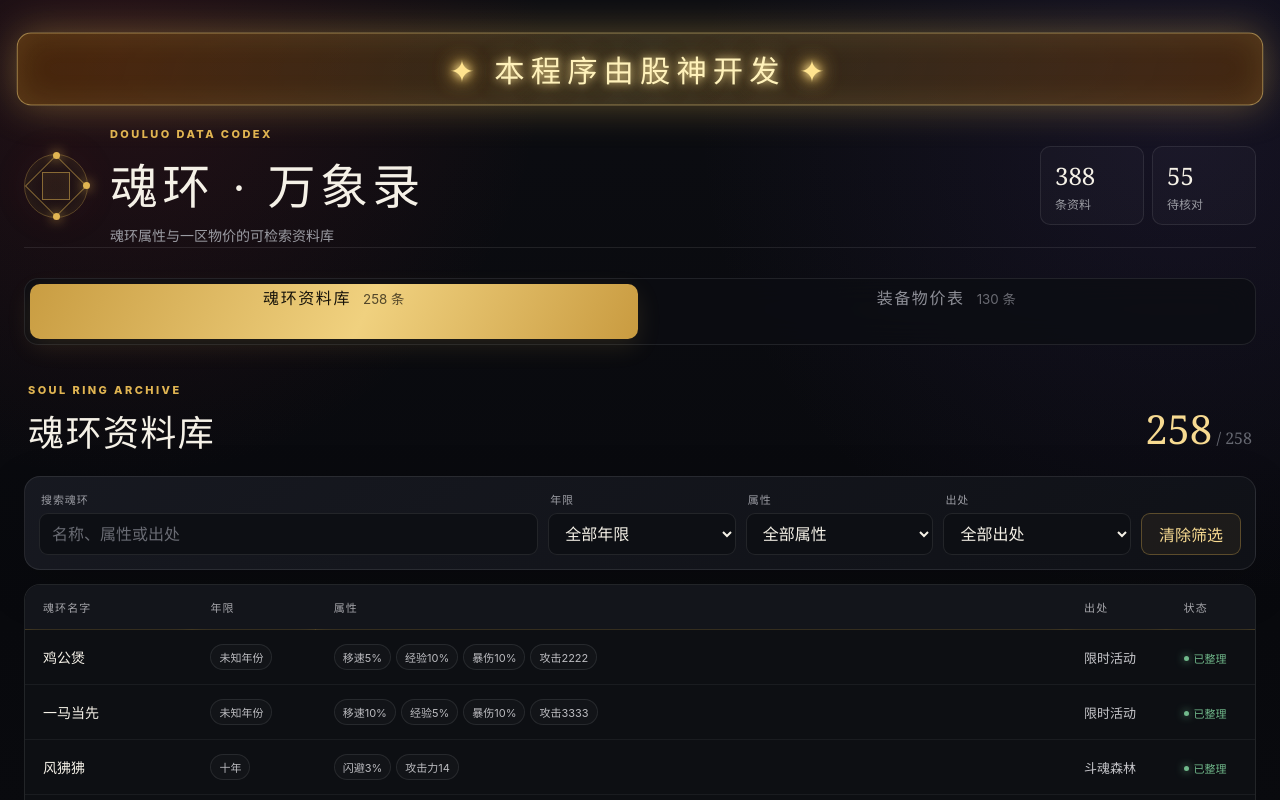
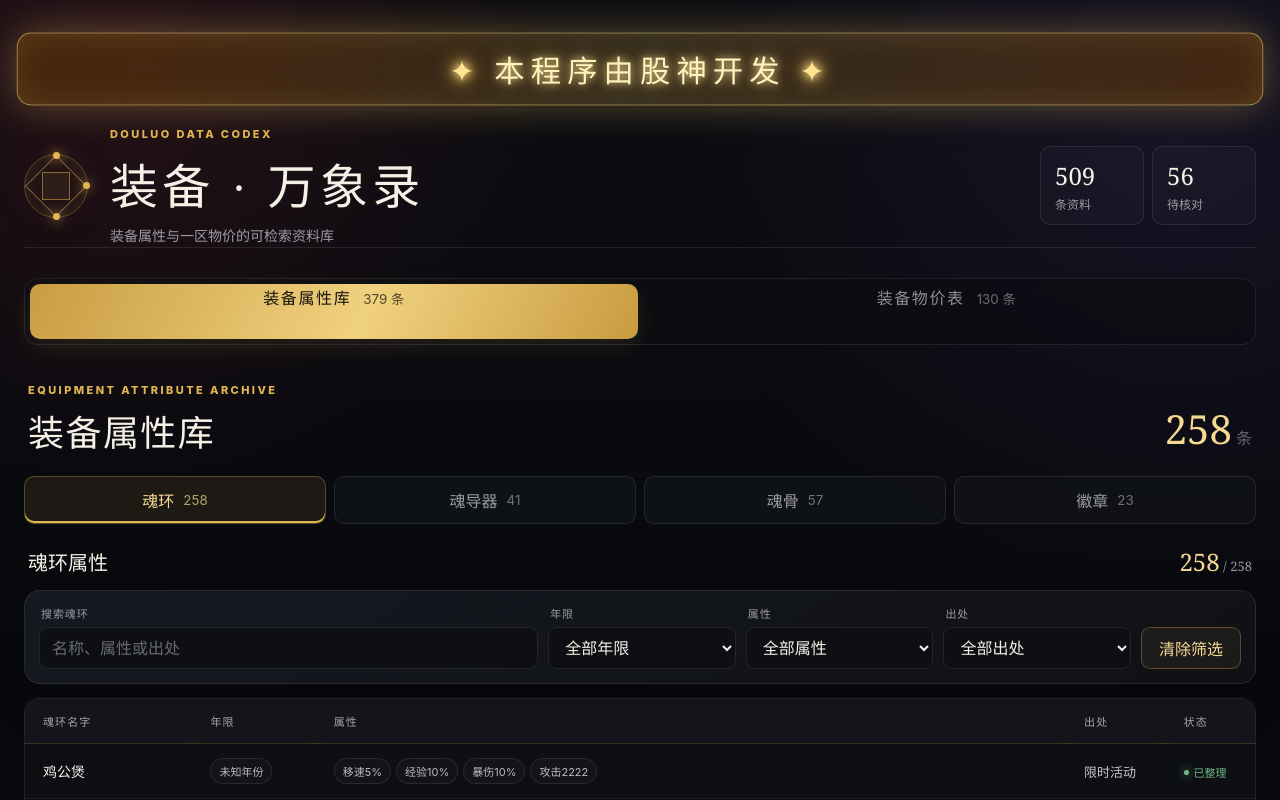
Before and after one commit to wangjunjie0407-ux/douluo-equipment-codex, a React (Vite) app: page / in a window 1280 px wide. Shown: the top 800 px of the page. Built offline with nearby package versions, Linux system fonts and the light colour scheme.

Commit message:
feat: expand soul rings into equipment attribute library

```diff
--- a/src/App.tsx
+++ b/src/App.tsx
@@ -2,18 +2,25 @@ import { useState } from "react";
 import soulRingData from "./data/soul-rings.json";
 import marketData from "./data/market-items.json";
 import rangeData from "./data/range-prices.json";
-import type { MarketItem, RangePriceRecord, SoulRingRecord } from "./types";
+import soulDeviceData from "./data/soul-devices.json";
+import soulBoneData from "./data/soul-bones.json";
+import badgeData from "./data/badges.json";
+import type { EquipmentAttributeRecord, MarketItem, RangePriceRecord, SoulRingRecord } from "./types";
 import { MarketModule } from "./components/MarketModule";
 import { ModuleTabs } from "./components/ModuleTabs";
-import { SoulRingModule } from "./components/SoulRingModule";
+import { EquipmentAttributeModule } from "./components/EquipmentAttributeModule";
 
 const soulRings = soulRingData as SoulRingRecord[];
 const marketItems = marketData as MarketItem[];
 const rangePrices = rangeData as RangePriceRecord[];
+const soulDevices = soulDeviceData as EquipmentAttributeRecord[];
+const soulBones = soulBoneData as EquipmentAttributeRecord[];
+const badges = badgeData as EquipmentAttributeRecord[];
 
 export default function App() {
   const [active, setActive] = useState<"rings" | "market">("rings");
-  const reviewCount = [...soulRings, ...marketItems, ...rangePrices].filter((item) => item.confidence === "needs-review").length;
+  const equipmentCount = soulRings.length + soulDevices.length + soulBones.length + badges.length;
+  const reviewCount = [...soulRings, ...soulDevices, ...soulBones, ...badges, ...marketItems, ...rangePrices].filter((item) => item.confidence === "needs-review").length;
   return (
     <div className="app-shell">
       <div className="developer-credit" aria-label="开发者署名">
@@ -21,12 +28,12 @@ export default function App() {
       </div>
       <header className="site-header">
         <div className="brand-mark" aria-hidden="true"><span /><span /><span /></div>
-        <div><p className="eyebrow">DOULUO DATA CODEX</p><h1>魂环 · 万象录</h1><p>魂环属性与一区物价的可检索资料库</p></div>
-        <div className="header-stats"><span><b>{soulRings.length + marketItems.length + rangePrices.length}</b> 条资料</span><span><b>{reviewCount}</b> 待核对</span></div>
+        <div><p className="eyebrow">DOULUO DATA CODEX</p><h1>装备 · 万象录</h1><p>装备属性与一区物价的可检索资料库</p></div>
+        <div className="header-stats"><span><b>{equipmentCount + marketItems.length + rangePrices.length}</b> 条资料</span><span><b>{reviewCount}</b> 待核对</span></div>
       </header>
-      <ModuleTabs active={active} onChange={setActive} ringCount={soulRings.length} marketCount={marketItems.length + rangePrices.length} />
+      <ModuleTabs active={active} onChange={setActive} equipmentCount={equipmentCount} marketCount={marketItems.length + rangePrices.length} />
       <main>
-        <div hidden={active !== "rings"}><SoulRingModule records={soulRings} /></div>
+        <div hidden={active !== "rings"}><EquipmentAttributeModule soulRings={soulRings} soulDevices={soulDevices} soulBones={soulBones} badges={badges} /></div>
         <div hidden={active !== "market"}><MarketModule records={marketItems} ranges={rangePrices} /></div>
       </main>
       <footer><p>数据整理自用户提供图片 · 物价记录时间：2026.8</p><p>“待核对”表示原图文字较小或识别置信度不足。</p></footer>
--- /dev/null
+++ b/src/components/EquipmentAttributeModule.tsx
@@ -0,0 +1,49 @@
+import { useMemo, useState } from "react";
+import type { EquipmentAttributeRecord, SoulRingRecord } from "../types";
+import { filterEquipmentRecords } from "../lib/filter";
+import { EquipmentRecordTable } from "./EquipmentRecordTable";
+import { FilterBar } from "./FilterBar";
+import { SoulRingModule } from "./SoulRingModule";
+
+type Category = "rings" | "devices" | "bones" | "badges";
+const unique = (values: string[]) => [...new Set(values)].sort((a, b) => a.localeCompare(b, "zh-CN"));
+
+function EquipmentCategoryPanel({ label, records }: { label: string; records: EquipmentAttributeRecord[] }) {
+  const [query, setQuery] = useState("");
+  const [subtype, setSubtype] = useState("");
+  const [source, setSource] = useState("");
+  const subtypes = useMemo(() => unique(records.map((item) => item.subtype)), [records]);
+  const sources = useMemo(() => unique(records.flatMap((item) => item.source ? [item.source] : [])), [records]);
+  const filtered = filterEquipmentRecords(records, query, { subtype, source });
+  const clear = () => { setQuery(""); setSubtype(""); setSource(""); };
+  return (
+    <section aria-label={`${label}属性`}>
+      <div className="subcategory-heading"><h3>{label}属性</h3><strong>{filtered.length}<span> / {records.length}</span></strong></div>
+      <FilterBar label={`搜索${label}`} value={query} placeholder="名称、属性或出处" onChange={setQuery} onClear={clear}>
+        <label><span>{label === "魂导器" ? "孔位" : label === "魂骨" ? "魂骨类型" : "徽章类型"}</span><select value={subtype} onChange={(event) => setSubtype(event.target.value)}><option value="">全部类型</option>{subtypes.map((value) => <option key={value}>{value}</option>)}</select></label>
+        {sources.length > 0 && <label><span>出处</span><select value={source} onChange={(event) => setSource(event.target.value)}><option value="">全部出处</option>{sources.map((value) => <option key={value}>{value}</option>)}</select></label>}
+      </FilterBar>
+      {filtered.length === 0 ? <div className="empty"><p>没有找到匹配的{label}</p><button onClick={clear}>清除筛选</button></div> : <EquipmentRecordTable records={filtered} />}
+    </section>
+  );
+}
+
+export function EquipmentAttributeModule({ soulRings, soulDevices, soulBones, badges }: { soulRings: SoulRingRecord[]; soulDevices: EquipmentAttributeRecord[]; soulBones: EquipmentAttributeRecord[]; badges: EquipmentAttributeRecord[] }) {
+  const [active, setActive] = useState<Category>("rings");
+  const tabs: Array<{ id: Category; label: string; count: number }> = [
+    { id: "rings", label: "魂环", count: soulRings.length },
+    { id: "devices", label: "魂导器", count: soulDevices.length },
+    { id: "bones", label: "魂骨", count: soulBones.length },
+    { id: "badges", label: "徽章", count: badges.length }
+  ];
+  return (
+    <section className="module-panel" aria-labelledby="equipment-library-title">
+      <div className="section-heading"><div><p className="eyebrow">EQUIPMENT ATTRIBUTE ARCHIVE</p><h2 id="equipment-library-title">装备属性库</h2></div><strong>{tabs.find((tab) => tab.id === active)?.count}<span> 条</span></strong></div>
+      <nav className="attribute-tabs" aria-label="装备属性分类">{tabs.map((tab) => <button key={tab.id} aria-label={`${tab.label} ${tab.count}`} className={active === tab.id ? "active" : ""} aria-pressed={active === tab.id} onClick={() => setActive(tab.id)}><span>{tab.label}</span><small>{tab.count}</small></button>)}</nav>
+      <div hidden={active !== "rings"}><SoulRingModule records={soulRings} embedded /></div>
+      <div hidden={active !== "devices"}><EquipmentCategoryPanel label="魂导器" records={soulDevices} /></div>
+      <div hidden={active !== "bones"}><EquipmentCategoryPanel label="魂骨" records={soulBones} /></div>
+      <div hidden={active !== "badges"}><EquipmentCategoryPanel label="徽章" records={badges} /></div>
+    </section>
+  );
+}
--- /dev/null
+++ b/src/components/EquipmentRecordTable.tsx
@@ -0,0 +1,22 @@
+import type { EquipmentAttributeRecord } from "../types";
+
+const typeLabel = (kind: EquipmentAttributeRecord["kind"]) => kind === "soul-device" ? "孔位" : kind === "soul-bone" ? "魂骨类型" : "徽章类型";
+
+export function EquipmentRecordTable({ records }: { records: EquipmentAttributeRecord[] }) {
+  if (records.length === 0) return null;
+  const showSource = records[0].kind === "soul-device";
+  return (
+    <div className="data-shell equipment-data-shell">
+      <table>
+        <thead><tr><th>名称</th><th>{typeLabel(records[0].kind)}</th>{showSource && <th>出处</th>}<th>属性</th><th>状态</th></tr></thead>
+        <tbody>{records.map((item) => <tr key={item.id}>
+          <td data-label="名称"><b>{item.name}</b></td>
+          <td data-label={typeLabel(item.kind)}><span className="category">{item.subtype}</span></td>
+          {showSource && <td data-label="出处">{item.source}</td>}
+          <td data-label="属性"><div className="chips equipment-attributes">{item.attributes.map((value) => <span key={value}>{value}</span>)}</div></td>
+          <td data-label="状态">{item.confidence === "needs-review" ? <span className="review" title={item.sourceNote ?? "原图文字待核对"}>待核对</span> : <span className="verified">已整理</span>}</td>
+        </tr>)}</tbody>
+      </table>
+    </div>
+  );
+}
--- a/src/components/ModuleTabs.tsx
+++ b/src/components/ModuleTabs.tsx
@@ -1,15 +1,15 @@
 interface Props {
   active: "rings" | "market";
   onChange: (tab: "rings" | "market") => void;
-  ringCount: number;
+  equipmentCount: number;
   marketCount: number;
 }
 
-export function ModuleTabs({ active, onChange, ringCount, marketCount }: Props) {
+export function ModuleTabs({ active, onChange, equipmentCount, marketCount }: Props) {
   return (
     <nav className="module-tabs" aria-label="资料模块">
       <button className={active === "rings" ? "active" : ""} aria-pressed={active === "rings"} onClick={() => onChange("rings")}>
-        <span>魂环资料库</span><small>{ringCount} 条</small>
+        <span>装备属性库</span><small>{equipmentCount} 条</small>
       </button>
       <button className={active === "market" ? "active" : ""} aria-pressed={active === "market"} onClick={() => onChange("market")}>
         <span>装备物价表</span><small>{marketCount} 条</small>
--- a/src/components/SoulRingModule.tsx
+++ b/src/components/SoulRingModule.tsx
@@ -5,7 +5,7 @@ import { FilterBar } from "./FilterBar";
 
 const unique = (values: string[]) => [...new Set(values)].sort((a, b) => a.localeCompare(b, "zh-CN"));
 
-export function SoulRingModule({ records }: { records: SoulRingRecord[] }) {
+export function SoulRingModule({ records, embedded = false }: { records: SoulRingRecord[]; embedded?: boolean }) {
   const [query, setQuery] = useState("");
   const [years, setYears] = useState("");
   const [attribute, setAttribute] = useState("");
@@ -17,8 +17,9 @@ export function SoulRingModule({ records }: { records: SoulRingRecord[] }) {
   const clear = () => { setQuery(""); setYears(""); setAttribute(""); setSource(""); };
 
   return (
-    <section className="module-panel" aria-labelledby="rings-title">
-      <div className="section-heading"><div><p className="eyebrow">SOUL RING ARCHIVE</p><h2 id="rings-title">魂环资料库</h2></div><strong>{filtered.length}<span> / {records.length}</span></strong></div>
+    <section className={embedded ? "equipment-subpanel" : "module-panel"} aria-label="魂环属性">
+      {!embedded && <div className="section-heading"><div><p className="eyebrow">SOUL RING ARCHIVE</p><h2>魂环资料库</h2></div><strong>{filtered.length}<span> / {records.length}</span></strong></div>}
+      {embedded && <div className="subcategory-heading"><h3>魂环属性</h3><strong>{filtered.length}<span> / {records.length}</span></strong></div>}
       <FilterBar label="搜索魂环" value={query} placeholder="名称、属性或出处" onChange={setQuery} onClear={clear}>
         <label><span>年限</span><select value={years} onChange={(event) => setYears(event.target.value)}><option value="">全部年限</option>{yearOptions.map((value) => <option key={value}>{value}</option>)}</select></label>
         <label><span>属性</span><select value={attribute} onChange={(event) => setAttribute(event.target.value)}><option value="">全部属性</option>{attributeOptions.map((value) => <option key={value}>{value}</option>)}</select></label>
--- a/src/lib/filter.ts
+++ b/src/lib/filter.ts
@@ -1,4 +1,4 @@
-import type { MarketItem, SoulRingRecord } from "../types";
+import type { EquipmentAttributeRecord, MarketItem, SoulRingRecord } from "../types";
 
 export interface SoulRingFilters {
   years?: string;
@@ -9,6 +9,11 @@ export interface SoulRingFilters {
 export interface MarketFilters {
   category?: string;
   currency?: "points" | "dragonGold" | "coins" | "";
+}
+
+export interface EquipmentFilters {
+  subtype?: string;
+  source?: string;
 }
 
 const normalize = (value = "") => value.trim().toLocaleLowerCase("zh-CN");
@@ -33,3 +38,13 @@ export function filterMarketItems(records: MarketItem[], query: string, filters:
     return matchesQuery && matchesCategory && matchesCurrency;
   });
 }
+
+export function filterEquipmentRecords(records: EquipmentAttributeRecord[], query: string, filters: EquipmentFilters) {
+  const term = normalize(query);
+  return records.filter((record) => {
+    const matchesQuery = !term || normalize(`${record.name} ${record.subtype} ${record.source ?? ""} ${record.attributes.join(" ")}`).includes(term);
+    const matchesSubtype = !filters.subtype || record.subtype === filters.subtype;
+    const matchesSource = !filters.source || record.source === filters.source;
+    return matchesQuery && matchesSubtype && matchesSource;
+  });
+}
--- a/src/styles/app.css
+++ b/src/styles/app.css
@@ -61,6 +61,14 @@ body::before {
 .module-tabs button.active { color: #17130a; background: linear-gradient(115deg, #c99d42, #f0d17f 55%, #c99b40); box-shadow: 0 8px 24px rgba(225,181,82,.12); }
 .module-tabs span { font-weight: 800; letter-spacing: .1em; }
 .module-tabs small { opacity: .72; }
+
+.attribute-tabs { display: grid; grid-template-columns: repeat(4, 1fr); gap: 8px; margin-bottom: 18px; }
+.attribute-tabs button { min-height: 48px; display: flex; align-items: center; justify-content: center; gap: 9px; border: 1px solid var(--line); border-radius: 10px; color: var(--muted); background: rgba(17,19,26,.8); }
+.attribute-tabs button.active { color: var(--gold-light); border-color: var(--line-strong); background: rgba(225,181,82,.09); box-shadow: inset 0 -2px 0 var(--gold); }
+.attribute-tabs span { font-weight: 750; }.attribute-tabs small { opacity: .7; }
+.subcategory-heading { min-height: 48px; display: flex; align-items: center; justify-content: space-between; padding: 0 4px 10px; }
+.subcategory-heading h3 { margin: 0; font-size: 20px; }.subcategory-heading strong { color: var(--gold-light); font-family: Georgia, serif; font-size: 24px; font-weight: 400; }.subcategory-heading strong span { color: var(--muted); font-size: 13px; }
+.equipment-attributes span { overflow-wrap: anywhere; }
 
 .module-panel { animation: rise .35s ease both; }
 @keyframes rise { from { opacity: 0; transform: translateY(6px); } }
@@ -131,6 +139,7 @@ footer p { margin: 0; }
   .brand-mark { width: 48px; }
   .header-stats { gap: 6px; }.header-stats span { min-width: 0; padding: 9px 11px; }.header-stats b { font-size: 20px; }
   .module-tabs { margin: 20px 0; }.module-tabs button { min-height: 49px; flex-direction: column; gap: 2px; align-items: center; }
+  .attribute-tabs { grid-template-columns: 1fr 1fr; gap: 6px; }.attribute-tabs button { min-height: 43px; }
   .section-heading { align-items: center; }.section-heading > strong { font-size: 30px; }
   .filter-bar { grid-template-columns: 1fr 1fr; padding: 10px; }.filter-bar label:first-child { grid-column: 1 / -1; }.filter-bar label:nth-last-of-type(1):nth-child(4) { grid-column: auto; }
   .data-shell { max-height: none; overflow: visible; border: 0; background: transparent; }
```
Also changed, not shown: 2 other files (tests, documents, lock files or other folders).
